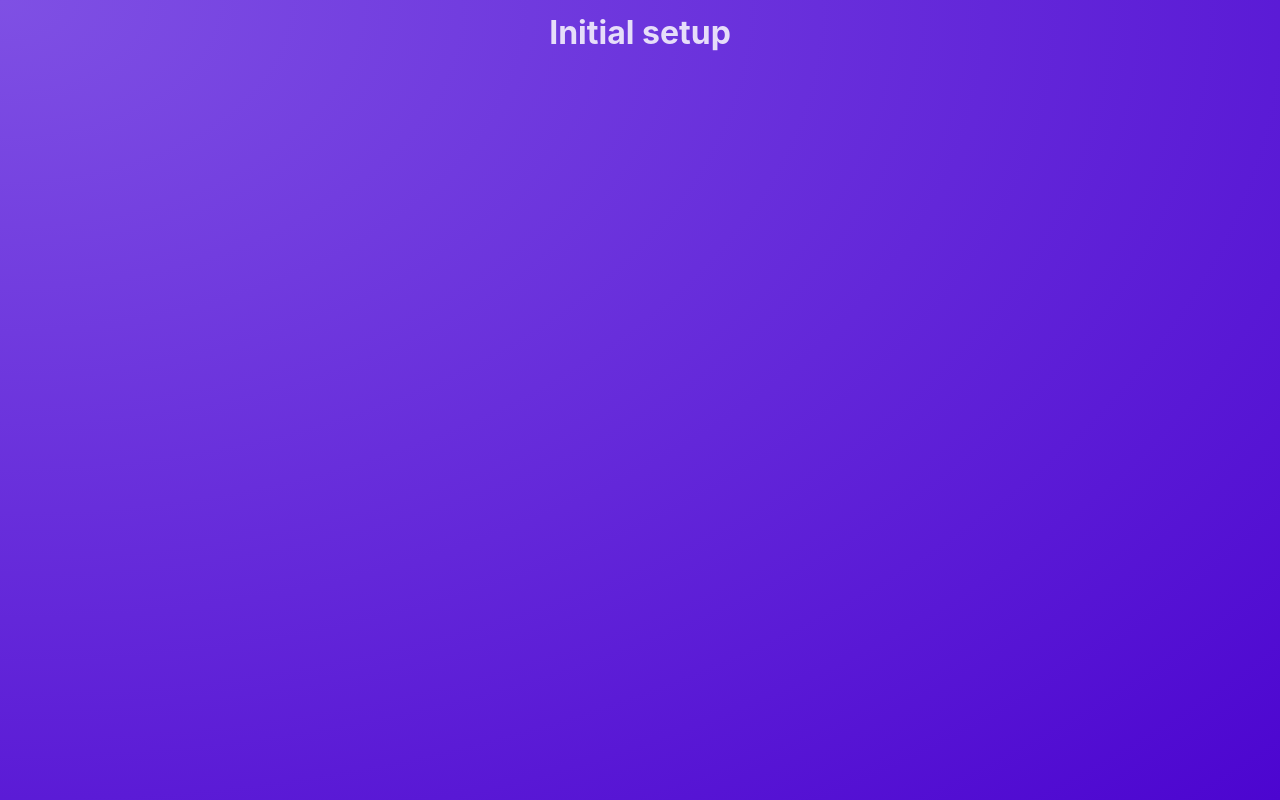
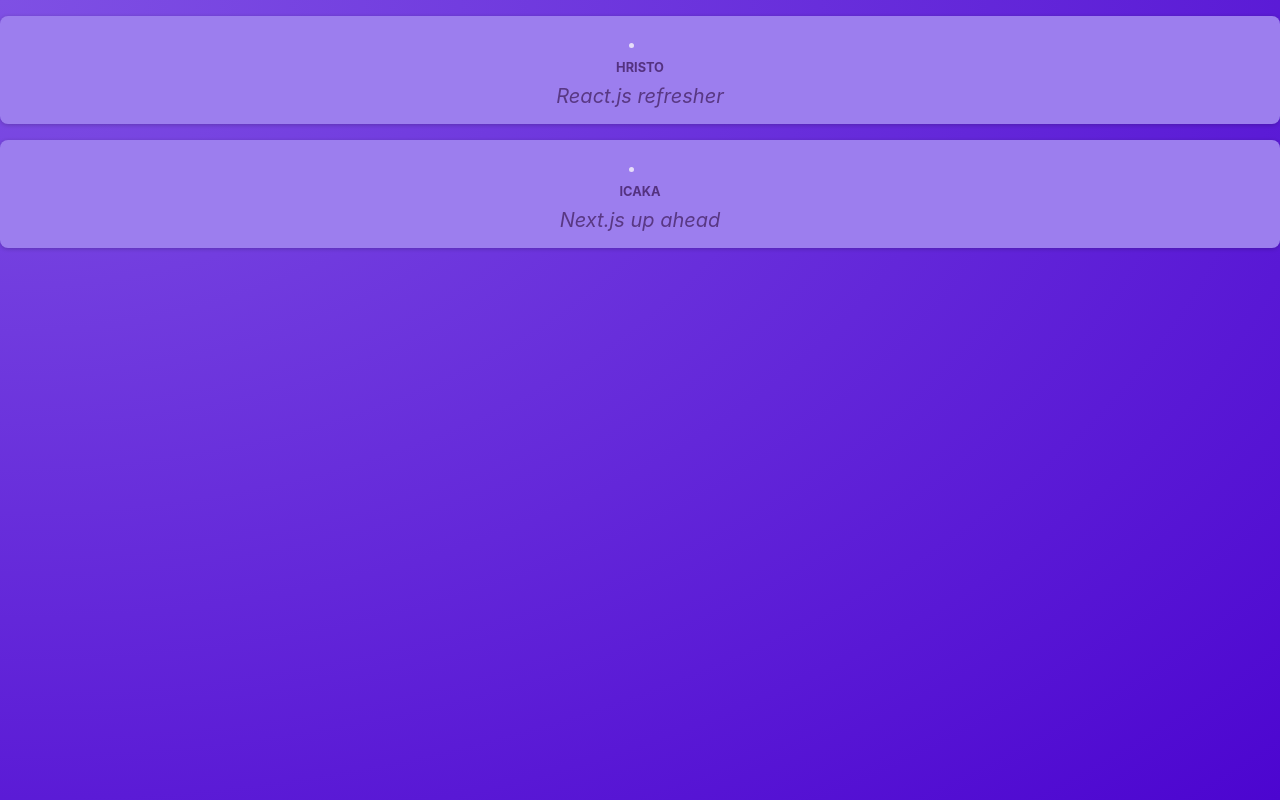
Before and after one commit to HrsHristov/poster-app, a React (Vite) app: page / in a window 1280 px wide. Built offline with nearby package versions, Linux system fonts and the light colour scheme.

Commit message:
Add Post component

```diff
--- a/src/App.jsx
+++ b/src/App.jsx
@@ -1,5 +1,12 @@
+import Post from "./components/Post";
+
 function App() {
-    return <h1>Initial setup</h1>;
+    return (
+        <main>
+            <Post author="Hristo" body="React.js refresher" />
+            <Post author="Icaka" body="Next.js up ahead" />
+        </main>
+    );
 }
 
 export default App;
--- /dev/null
+++ b/src/components/Post.jsx
@@ -0,0 +1,12 @@
+import classes from "./Post.module.css";
+
+const Post = ({ author, body }) => {
+    return (
+        <li className={classes.post}>
+            <p className={classes.author}>{author}</p>
+            <p className={classes.text}>{body}</p>
+        </li>
+    );
+};
+
+export default Post;
--- /dev/null
+++ b/src/components/Post.module.css
@@ -0,0 +1,35 @@
+.post {
+    margin: 1rem 0;
+    padding: 1rem;
+    background-color: #9c7eee;
+    border-radius: 8px;
+    box-shadow: 0 1px 4px rgba(0, 0, 0, 0.2);
+    animation: animate-in 1s ease-out forwards;
+}
+
+.author {
+    font-size: 0.8rem;
+    font-weight: bold;
+    color: #543280;
+    margin: 0;
+    text-transform: uppercase;
+}
+
+.text {
+    white-space: pre-wrap;
+    font-size: 1.25rem;
+    margin: 0.25rem 0 0 0;
+    color: #593884;
+    font-style: italic;
+}
+
+@keyframes animate-in {
+    from {
+        opacity: 0;
+        transform: translateY(1rem);
+    }
+    to {
+        opacity: 1;
+        transform: translateY(0);
+    }
+}
```
